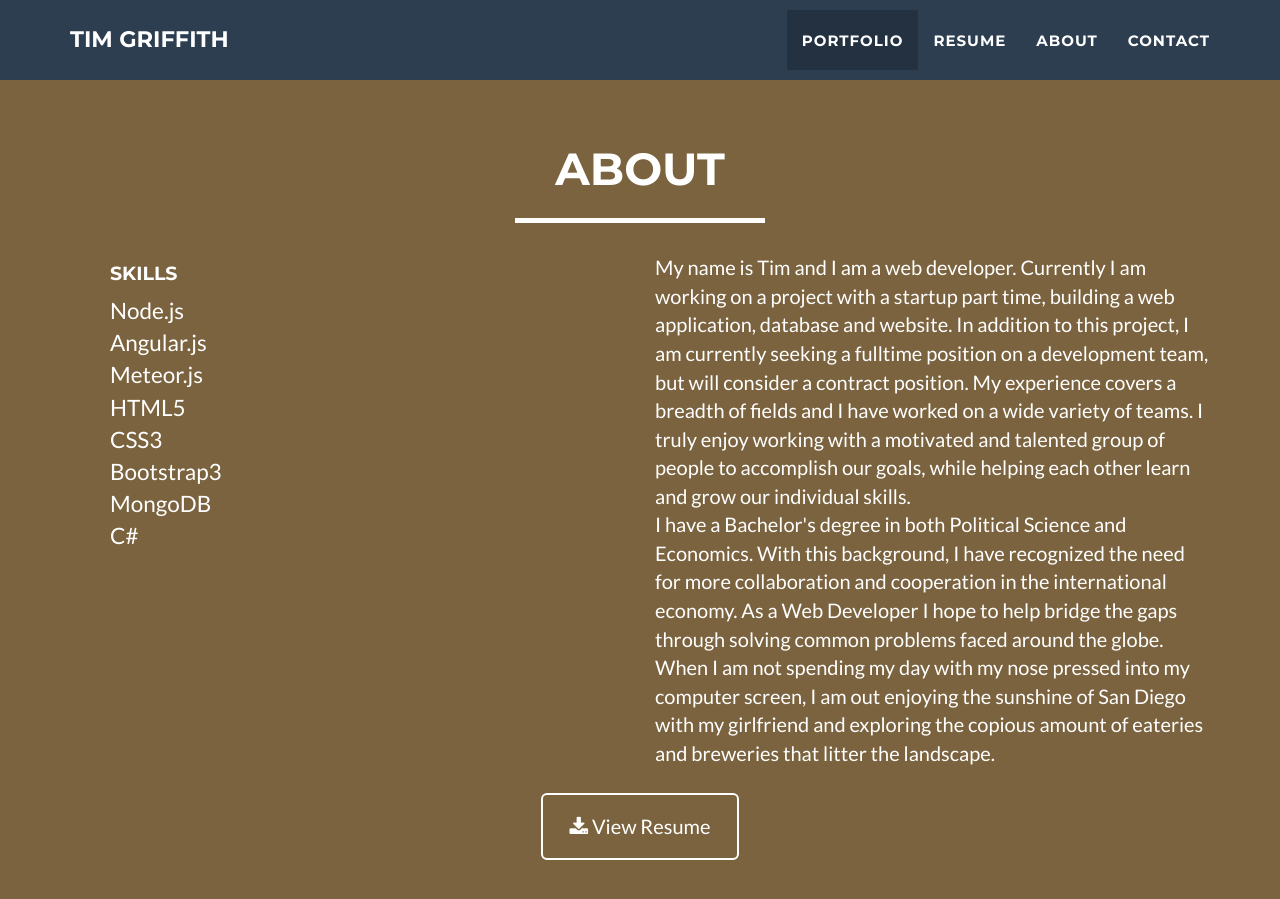
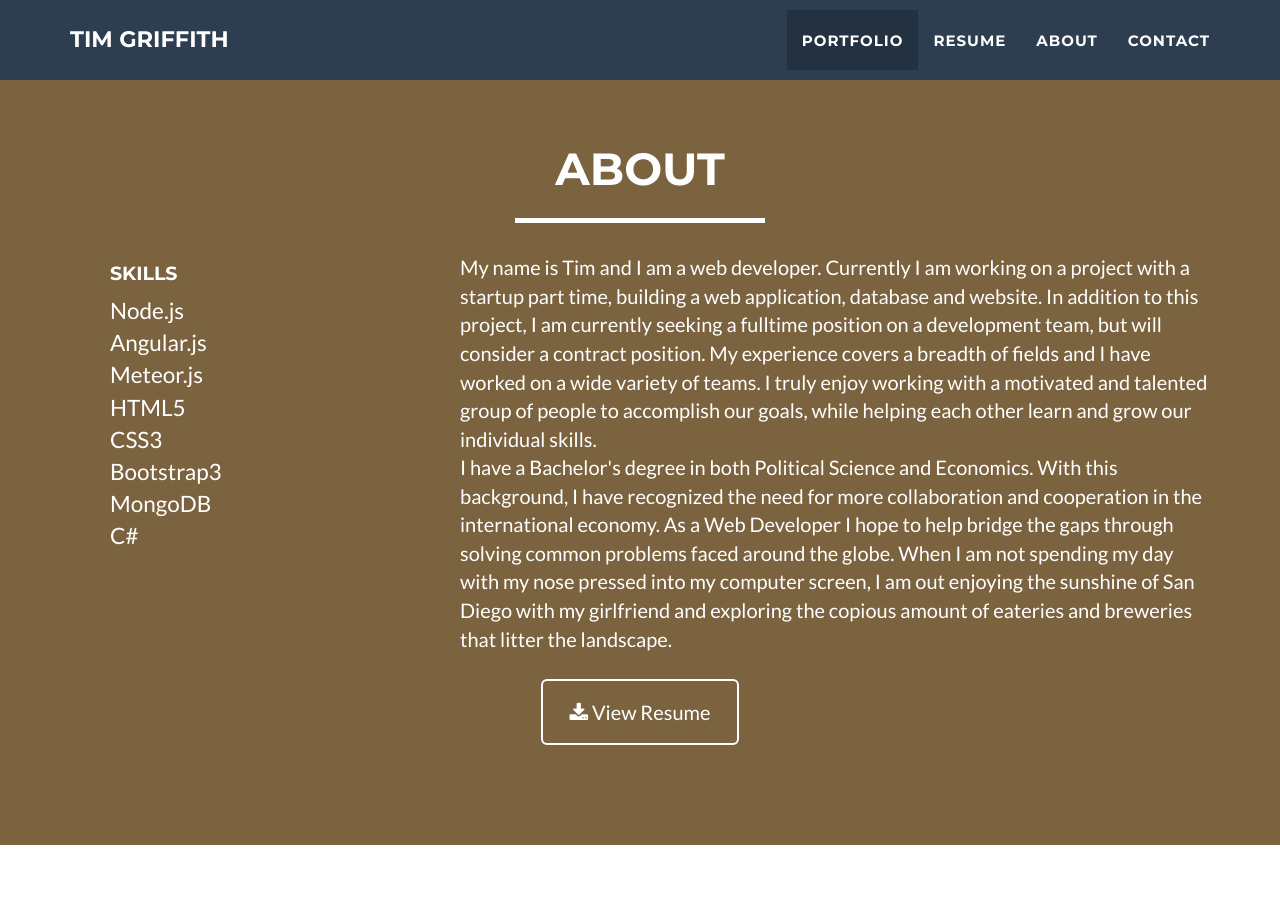
Before and after one commit to tmgriffith/tmgriffith.github.io, a Jekyll site: the page built from index.html, in a window 1280 px wide and 900 px high, scrolled down 1591 px. Built offline with Jekyll 4.4.1, drawn with Linux system fonts in a browser that asks for light colours.

Commit message:
Update about.html

```diff
--- a/_includes/about.html
+++ b/_includes/about.html
@@ -8,7 +8,7 @@
                 </div>
             </div>
             <div class="row">
-                <div class="col-sm-6 col-md-5 col-lg-6">
+                <div class="col-md-4">
                  <ul class="list-no-style"><h4>Skills</h4>
                   <li>Node.js</li>
                   <li>Angular.js</li>
@@ -20,7 +20,7 @@
                   <li>C#</li>
                  </ul>
                 </div>
-                <div class="col-sm-6 col-md-5 col-md-offset-2 col-lg-6 col-lg-offset-0">
+                <div class="col-md-8">
                     <p> My name is Tim and I am a web developer. Currently I am working on a project with a startup part time, building a web application, database and website. In addition to this project, I am currently seeking a fulltime position on a development team, but will consider a contract position. My experience covers a breadth of fields and I have worked on a wide variety of teams. I truly enjoy working with a motivated and talented group of people to accomplish our goals, while helping each other learn and grow our individual skills. <br> I have a Bachelor's degree in both Political Science and Economics. With this background, I have recognized the need for more collaboration and cooperation in the international economy. As a Web Developer I hope to help bridge the gaps through solving common problems faced around the globe. When I am not spending my day with my nose pressed into my computer screen, I am out enjoying the sunshine of San Diego with my girlfriend and exploring the copious amount of eateries and breweries that litter the landscape.</p>
                 </div>
                 <div class="col-lg-8 col-lg-offset-2 text-center">
```
